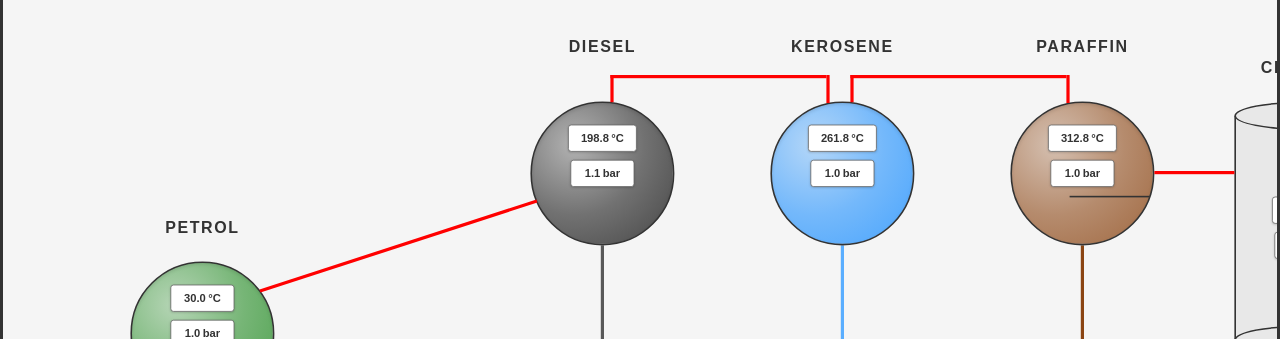
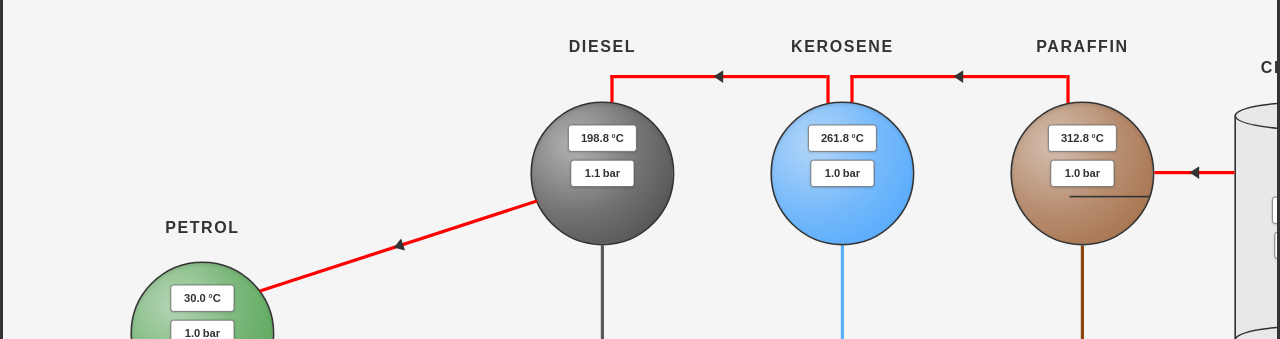
Before and after one commit to taliablain/pressure-flow-ui, a React (Create React App) app: page / in a window 1280 px wide. Shown: the part 154-493 px from the top of the page. Built offline with nearby package versions, Linux system fonts and the light colour scheme.

Commit message:
adding left arrows

```diff
--- a/src/App.css
+++ b/src/App.css
@@ -503,6 +503,20 @@ body {
   padding: 0;
 }
 
+.arrow-left {
+  position: absolute;
+  top: 50%;
+  left: 50%;
+  transform: translate(-50%, -50%);
+  width: 0;
+  height: 0;
+  border-top: 8px solid transparent;
+  border-bottom: 8px solid transparent;
+  border-right: 12px solid #333;
+  background: none;
+  padding: 0;
+}
+
 .collection-trap {
   width: 100px;
   height: 100px;
```
